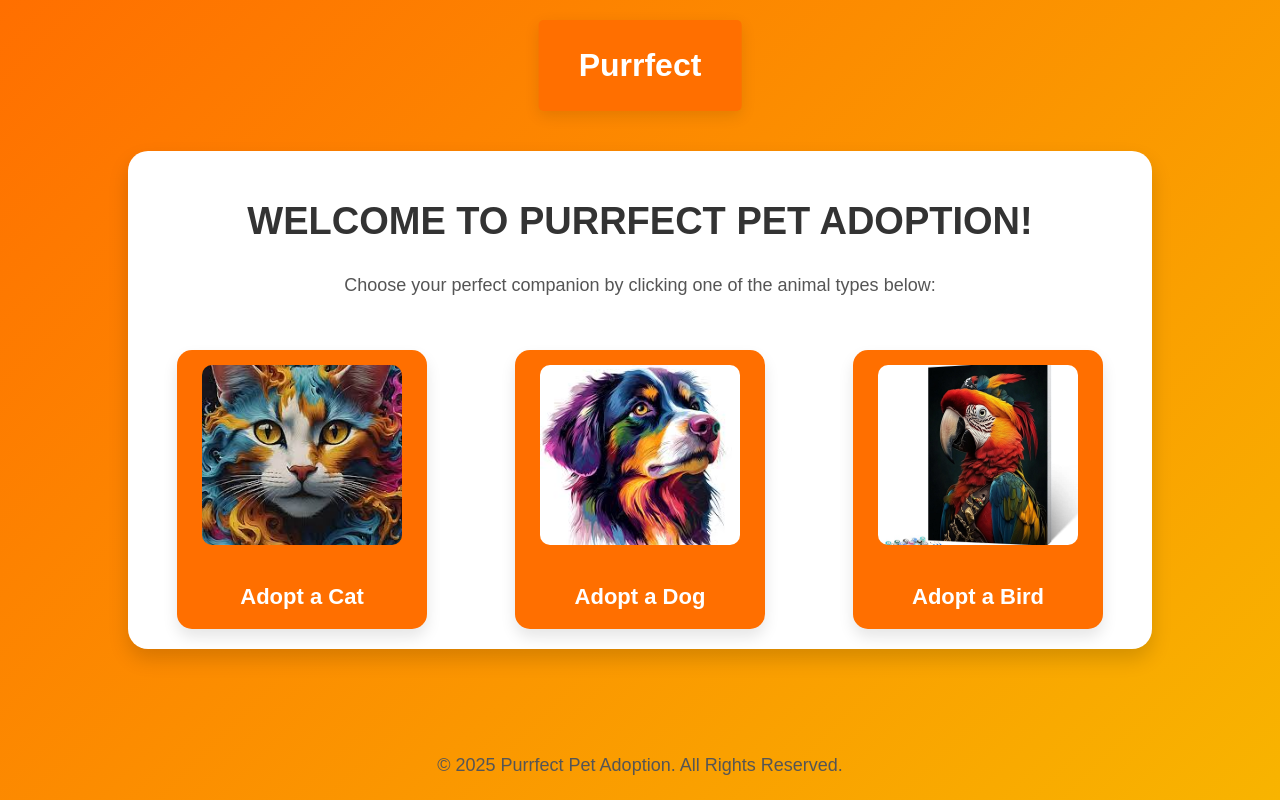
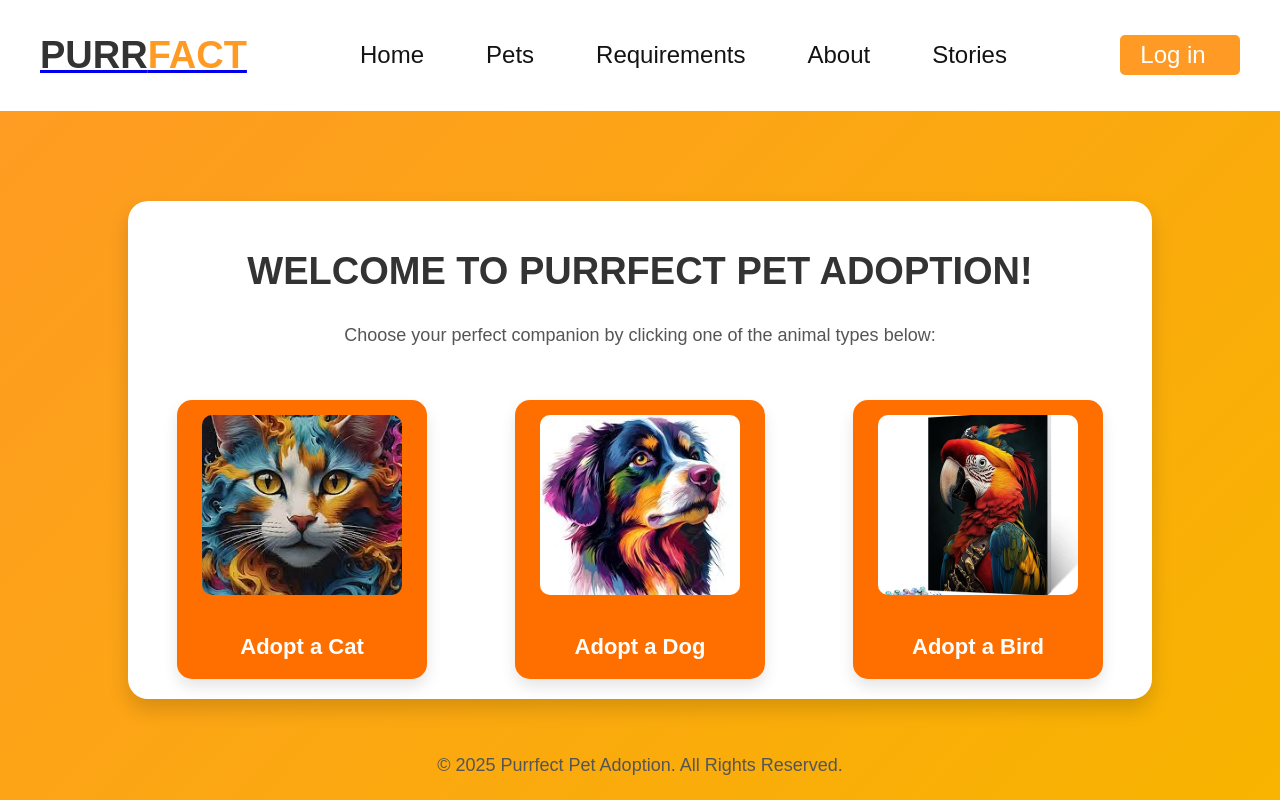
Before and after one commit to Rakibulhasan88/pet-adaption, a PHP site: page /main_page.php in a window 1280 px wide. Run offline with PHP 8.4, Linux system fonts and the light colour scheme.

Commit message:
logo update

```diff
--- a/index.php
+++ b/index.php
@@ -152,7 +152,7 @@
             </div>
         </div>
         <button class="btn-3 btn-pets">
-            <p>Find More</p>
+            <p><a href="main_page.php" class>Find More</a></p>
             <i class="fa-solid fa-arrow-right-long"></i>
         </button>
     </section>
--- a/main_page.php
+++ b/main_page.php
@@ -14,7 +14,7 @@
 
         body {
             font-family: 'Arial', sans-serif;
-            background: linear-gradient(135deg, #ff6f00, #f8b400);
+            background: linear-gradient(135deg, #ff9a24, #f8b400);
             color: #333;
             line-height: 1.6;
             height: 100vh;
@@ -24,28 +24,116 @@
             text-align: center;
         }
 
-        header {
-            background: #ff6f00;
-            padding: 20px 40px;
-            border-radius: 5px;
-            box-shadow: 0 5px 15px rgba(0, 0, 0, 0.1);
-            position: absolute;
-            top: 20px;
-            left: 50%;
-            transform: translateX(-50%);
+        :root {
+            --accent: #ff9a24;
+            --black: #131313;
         }
 
-        .logo {
+
+        section {
+            min-width: 100%;
+            min-height: 100vh;
+            background-repeat: no-repeat;
+            background-position: center;
+            background-size: cover;
+        }
+        /* Navbar Section*/
+        nav{
+            z-index: 999;
+            position: fixed;
+            top: 0;
+            left: 0;
+            width: 100%;
+            display: flex;
+            justify-content: space-between;
+            align-items: center;
+            color: var(--black);
+            background-color: white;
+            padding: 5px 40px;
+            transition: all 0.4s ease-out;
+            filter: drop-shadow(5px 5px 10px transparent);
+
+            }
+        nav.sticky{
+            background-color: white;
+            filter: drop-shadow(5px 5px 10px #102040);
+        }
+        .brand{
+            text-decoration: none;
+            transition: all ease-in-out 0.3s;
+            color: var(--black);
+        }
+        .brand h1{
             font-size: 32px;
-            font-weight: bold;
+            font-weight: 900;
+        }
+
+        .accent{
+            color: var(--accent);
+        }
+        .brand:hover{
+            opacity: 0.8;
+        }
+
+        .menu{
+            display:flex ;
+            justify-content: center;
+            align-items: center;
+            gap: 42px;
+        }
+        .menu a{
+            display: inline-block;
+            position: relative;
+            color: var(--black);
+            text-decoration: none;
+            font-size: 24px;
+            font-weight: 400;
+            border-radius: 32px;
+            background-color: white;
+            padding: 10px;
+            transition: all 0.2 ease-out;
+        }
+
+        .menu a:hover{
+            background-color: var(--accent);
             color: white;
         }
+        .btn{
+            color: white;
+            font-size: 25px;
+            cursor: pointer;
+            display: none;
+        }
+        .btn-2{
+            display: flex;
+            align-items: center;
+            gap: 14px;
+            font-size: 24px;
+            font-weight: 500px;
+            color: var(--accent);
+            transition: all  ease-in-out 0.2s;
+            background-color: var(--accent);
+            border: 5px solid var(--accent);
+            border-radius: 5px;
+            cursor: pointer;
+            width: 120px;
+            height: 40px;
+            justify-content: center;
+        }
 
-        .logo span {
-            color: #fff;
+        .btn-2 a{
+            text-align: center;
+            text-decoration: none;
+            color: #FFFFFF;
+
+        }
+        .btn-2:hover{
+            background-color: green;
+            border: 5px solid green;
         }
 
         .container {
+            margin-top:100px ;
             width: 80%;
             max-width: 1200px;
             padding: 20px;
@@ -140,9 +228,31 @@
 
 <body>
 
-    <header>
-        <div class="logo">Purr<span>fect</span></div>
-    </header>
+    <!-- Navber section Start -->
+    <nav>
+        <a href="index.php" class="brend">
+            <h1>Purr<b class="accent">fact</b></h1>
+        </a>
+        <div class="menu">
+            <div class="btn">
+                <i class="fas fa-times close-btn"></i>
+            </div>
+            <a href="index.php">Home</a>
+            <a href="index.php#pets">Pets</a>
+            <a href="index.php#requirements">Requirements</a>
+            <a href="index.php#about">About</a>
+            <a href="index.php#stories">Stories</a>
+        </div>
+
+        <div class="btn-2">
+            <a href="login.php">Log in</a>
+            <i class="fa-solid fa-circle-arrow-right"></i>
+        </div>
+        <div class="btn">
+            <i class="fas fa-bars menu-btn"></i>
+        </div>
+    </nav>
+    <!-- Navber Section End -->
 
     <div class="container">
         <h1>Welcome to Purrfect Pet Adoption!</h1>
```
